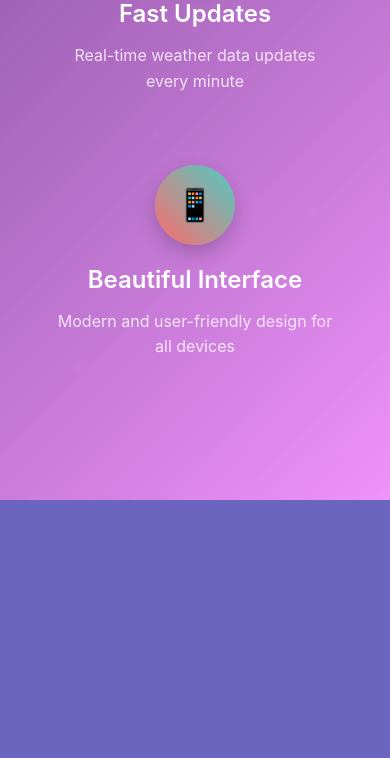
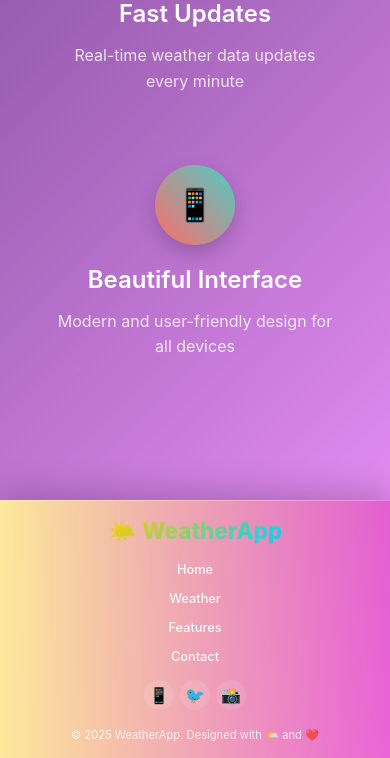
Before and after one commit to Programmingmonth/Weather, a Django app: page / in a window 390 px wide. Shown: the part 3101-3859 px from the top of the page. Before the commit the page ends 3601 px from the top, so only its background shows below. Run offline with Django 5.2, Linux system fonts and the light colour scheme; some libraries are stand-ins or nearby versions.

Commit message:
Initial Commit

```diff
--- a/Project/Weather/web/templates/index.html
+++ b/Project/Weather/web/templates/index.html
@@ -3,7 +3,7 @@
   <head>
     <meta charset="UTF-8" />
     <meta name="viewport" content="width=device-width, initial-scale=1.0" />
-    <title>3D Weather Project</title>
+    <title>Weather</title>
     <script src="https://cdnjs.cloudflare.com/ajax/libs/gsap/3.12.2/gsap.min.js"></script>
     <script src="https://cdnjs.cloudflare.com/ajax/libs/gsap/3.12.2/ScrollTrigger.min.js"></script>
     <script src="https://cdnjs.cloudflare.com/ajax/libs/three.js/r128/three.min.js"></script>
@@ -114,14 +114,9 @@
       }
 
       .nav-links a:hover {
-        color: #4ecdc4;
-        background: linear-gradient(
-          135deg,
-          rgba(255, 107, 107, 0.2),
-          rgba(78, 205, 196, 0.2)
-        );
+        color: #ffcc00;
         transform: translateY(-3px);
-        box-shadow: 0 10px 25px rgba(0, 0, 0, 0.2);
+        box-shadow: 0 10px 50px #0066ffb3;
       }
 
       /* Mobile Menu Toggle */
@@ -711,6 +706,128 @@
         text-align: center;
         display: none;
       }
+
+      .footer {
+        background: linear-gradient(90deg, #ffee96f3, #e326a76d);
+        padding: 1rem 0;
+        color: white;
+        position: relative;
+        z-index: 10;
+        border-top: 1px solid rgba(255, 255, 255, 0.3);
+        box-shadow: 0 -8px 32px rgba(0, 0, 0, 0.2);
+      }
+
+      .footer-container {
+        max-width: 600px;
+        margin: 0 auto;
+        padding: 0 10px;
+      }
+
+      .footer-content {
+        display: flex;
+        flex-direction: column;
+        align-items: center;
+        gap: 0.8rem;
+      }
+
+      .footer-logo .logo {
+        font-size: 1.5rem;
+        font-weight: 800;
+        background: linear-gradient(135deg, #8c00ff, #ffcc00, #00d0ff, #f093fb);
+        background-size: 300% 300%;
+        animation: gradientShift 4s ease infinite;
+        -webkit-background-clip: text;
+        -webkit-text-fill-color: transparent;
+        background-clip: text;
+        display: flex;
+        align-items: center;
+        gap: 6px;
+      }
+
+      .footer-links {
+        display: flex;
+        gap: 10px;
+        flex-wrap: wrap;
+        justify-content: center;
+      }
+
+      .footer-link {
+        color: rgba(255, 255, 255, 0.9);
+        text-decoration: none;
+        font-size: 0.9rem;
+        font-weight: 500;
+        transition: all 0.3s ease;
+        position: relative;
+        padding: 5px 10px;
+        border-radius: 20px;
+      }
+
+      .footer-link:hover {
+        color: #ffcc00;
+        transform: translateY(-3px);
+        box-shadow: 0 10px 20px rgba(0, 0, 0, 0.2);
+      }
+
+      .footer-socials {
+        display: flex;
+        gap: 8px;
+      }
+
+      .social-icon {
+        font-size: 1.2rem;
+        color: white;
+        text-decoration: none;
+        transition: all 0.3s ease;
+        padding: 6px;
+        border-radius: 50%;
+        background: rgba(255, 255, 255, 0.1);
+      }
+
+      .social-icon:hover {
+        color: #ffcc00;
+        transform: translateY(-5px);
+        background: rgba(255, 255, 255, 0.2);
+        box-shadow: 0 10px 20px rgba(0, 0, 0, 0.3);
+      }
+
+      .footer-copyright {
+        font-size: 0.8rem;
+        color: rgba(255, 255, 255, 0.8);
+        text-align: center;
+        margin-top: 0.3rem;
+      }
+
+      /* Responsive Design */
+      @media (max-width: 768px) {
+        .footer-links {
+          gap: 8px;
+        }
+        .footer-link {
+          font-size: 0.8rem;
+          padding: 4px 8px;
+        }
+        .footer-logo .logo {
+          font-size: 1.4rem;
+        }
+      }
+
+      @media (max-width: 480px) {
+        .footer-links {
+          flex-direction: column;
+          align-items: center;
+          gap: 6px;
+        }
+        .footer-socials {
+          gap: 6px;
+        }
+        .social-icon {
+          font-size: 1rem;
+          padding: 5px;
+        }
+        .footer-copyright {
+          font-size: 0.7rem;
+        }
+      }
     </style>
   </head>
   <body>
@@ -849,6 +966,34 @@
         </div>
       </section>
     </div>
+
+    <!-- Footer -->
+    <footer class="footer">
+      <div class="footer-container">
+        <div class="footer-content">
+          <div class="footer-logo">
+            <span class="logo">
+              <span>🌤️</span>
+              <span>WeatherApp</span>
+            </span>
+          </div>
+          <div class="footer-links">
+            <a href="#home" class="footer-link">Home</a>
+            <a href="#weather" class="footer-link">Weather</a>
+            <a href="#features" class="footer-link">Features</a>
+            <a href="#contact" class="footer-link">Contact</a>
+          </div>
+          <div class="footer-socials">
+            <a href="#" class="social-icon">📱</a>
+            <a href="#" class="social-icon">🐦</a>
+            <a href="#" class="social-icon">📸</a>
+          </div>
+          <div class="footer-copyright">
+            <p>© 2025 WeatherApp. Designed with 🌤️ and ❤️</p>
+          </div>
+        </div>
+      </div>
+    </footer>
 
     <script>
       // Global variables
```
